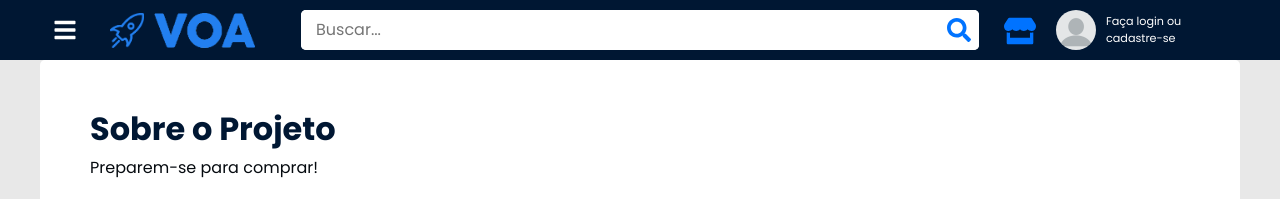
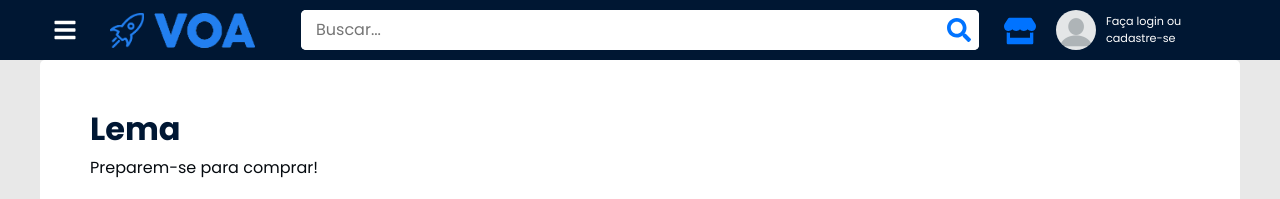
Before and after one commit to GabrielVerdani/projeto-demo-day-react, a React (Create React App) app in the folder client/: page /sobre in a window 1280 px wide. Shown: the top 199 px of the page. Built offline with nearby package versions, Linux system fonts and the light colour scheme.

Commit message:
Correcao pt2

```diff
--- a/client/src/views/Sobre.js
+++ b/client/src/views/Sobre.js
@@ -17,7 +17,7 @@ export default function Index() {
 
       <div className="products-container">
         <div className="wrapper">
-          <h2>Sobre o Projeto</h2>
+          <h2>Lema</h2>
           <p> Preparem-se para comprar! </p>
           <p> Comprar em dobro! </p>
           <p> Para proteger os comerciantes da exclusão! </p>
```
